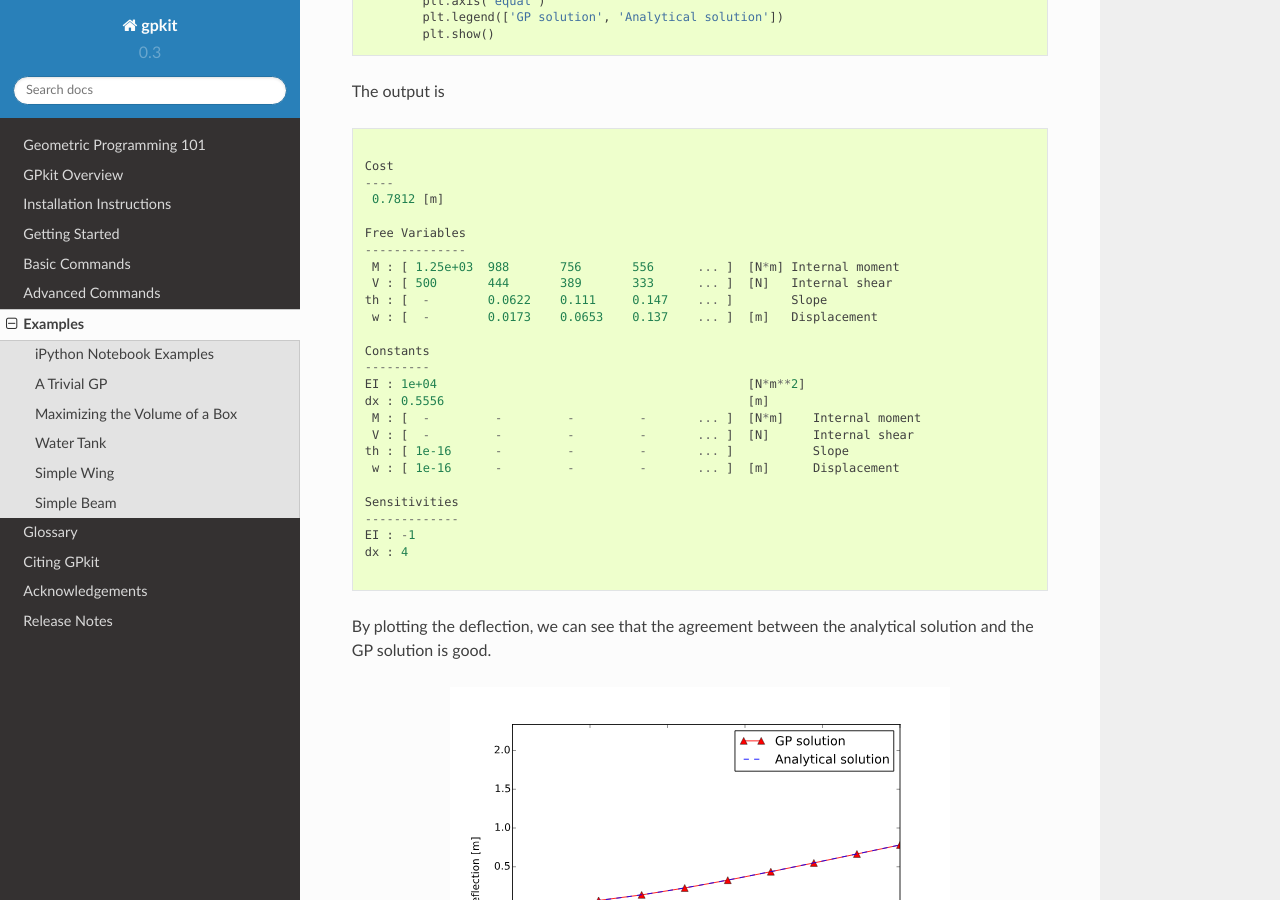
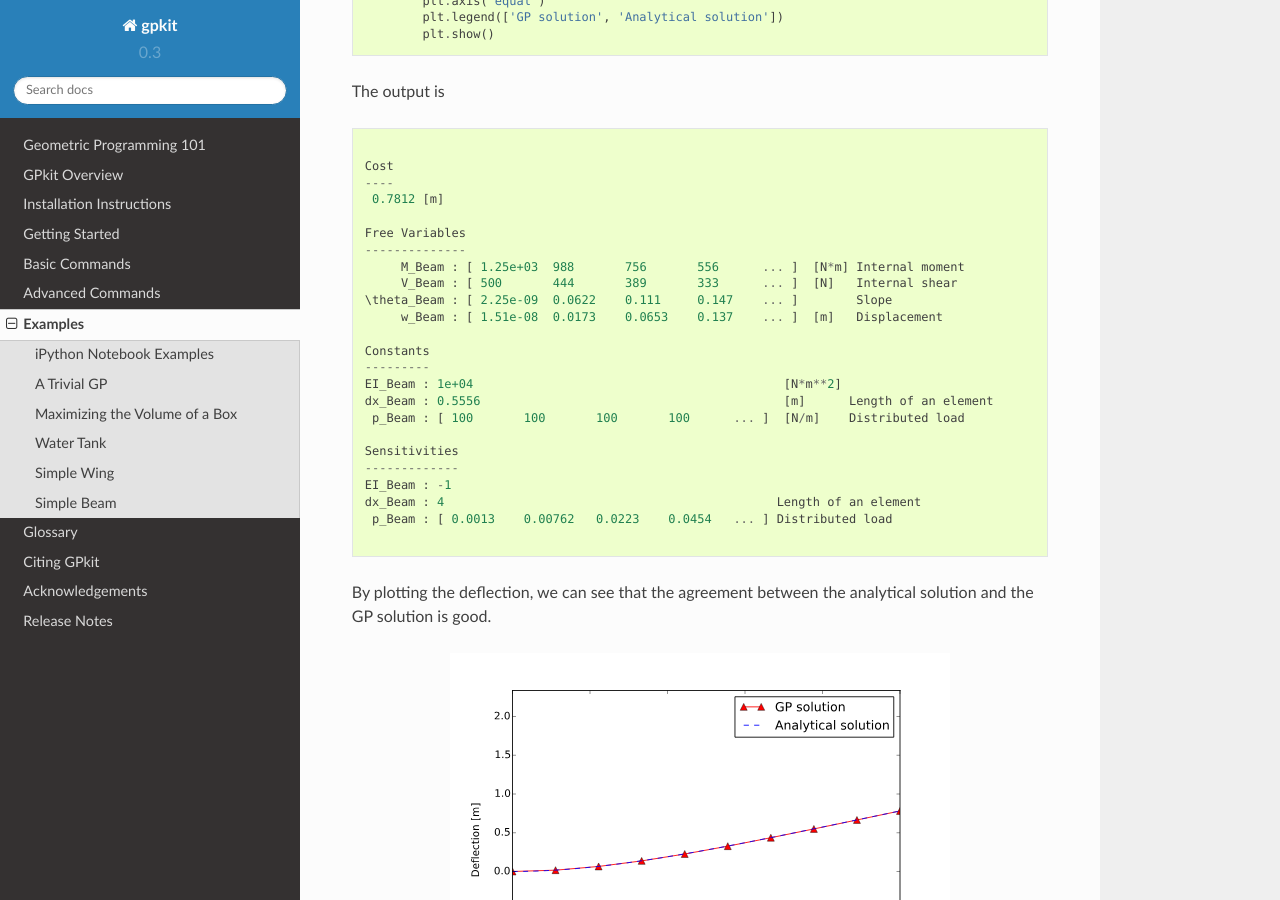
Before and after one commit to convexengineering/gpkit, a Sphinx documentation site: the page built from docs/source/examples.rst, in a window 1280 px wide and 900 px high, scrolled down 6145 px. Built offline with Sphinx 7.4.7 and the Read the Docs theme 2.0.0, drawn with Linux system fonts in a browser that asks for light colours.

Commit message:
make examples

```diff
--- a/docs/source/examples/beam_output.txt
+++ b/docs/source/examples/beam_output.txt
@@ -5,21 +5,19 @@ Cost
 
 Free Variables
 --------------
- M : [ 1.25e+03  988       756       556      ... ]  [N*m] Internal moment
- V : [ 500       444       389       333      ... ]  [N]   Internal shear
-th : [  -        0.0622    0.111     0.147    ... ]        Slope
- w : [  -        0.0173    0.0653    0.137    ... ]  [m]   Displacement
+     M_Beam : [ 1.25e+03  988       756       556      ... ]  [N*m] Internal moment
+     V_Beam : [ 500       444       389       333      ... ]  [N]   Internal shear
+\theta_Beam : [ 2.25e-09  0.0622    0.111     0.147    ... ]        Slope
+     w_Beam : [ 1.51e-08  0.0173    0.0653    0.137    ... ]  [m]   Displacement
 
 Constants
 ---------
-EI : 1e+04                                           [N*m**2]
-dx : 0.5556                                          [m]
- M : [  -         -         -         -       ... ]  [N*m]    Internal moment
- V : [  -         -         -         -       ... ]  [N]      Internal shear
-th : [ 1e-16      -         -         -       ... ]           Slope
- w : [ 1e-16      -         -         -       ... ]  [m]      Displacement
+EI_Beam : 1e+04                                           [N*m**2]
+dx_Beam : 0.5556                                          [m]      Length of an element
+ p_Beam : [ 100       100       100       100      ... ]  [N/m]    Distributed load
 
 Sensitivities
 -------------
-EI : -1
-dx : 4
+EI_Beam : -1
+dx_Beam : 4                                              Length of an element
+ p_Beam : [ 0.0013    0.00762   0.0223    0.0454   ... ] Distributed load
--- a/docs/source/examples/simple_wing_output.txt
+++ b/docs/source/examples/simple_wing_output.txt
@@ -1,6 +1,6 @@
 Using solver 'cvxopt'
 Solving for 9 variables.
-Solving took 0.0492 seconds.
+Solving took 0.0116 seconds.
 
 Cost
 ----
```
